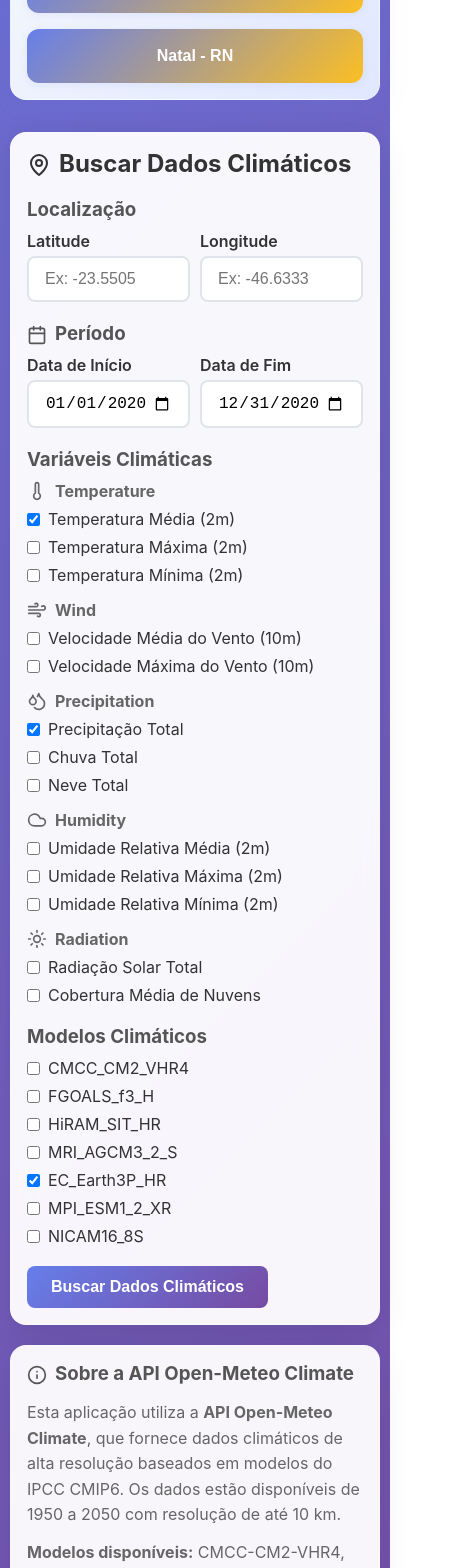
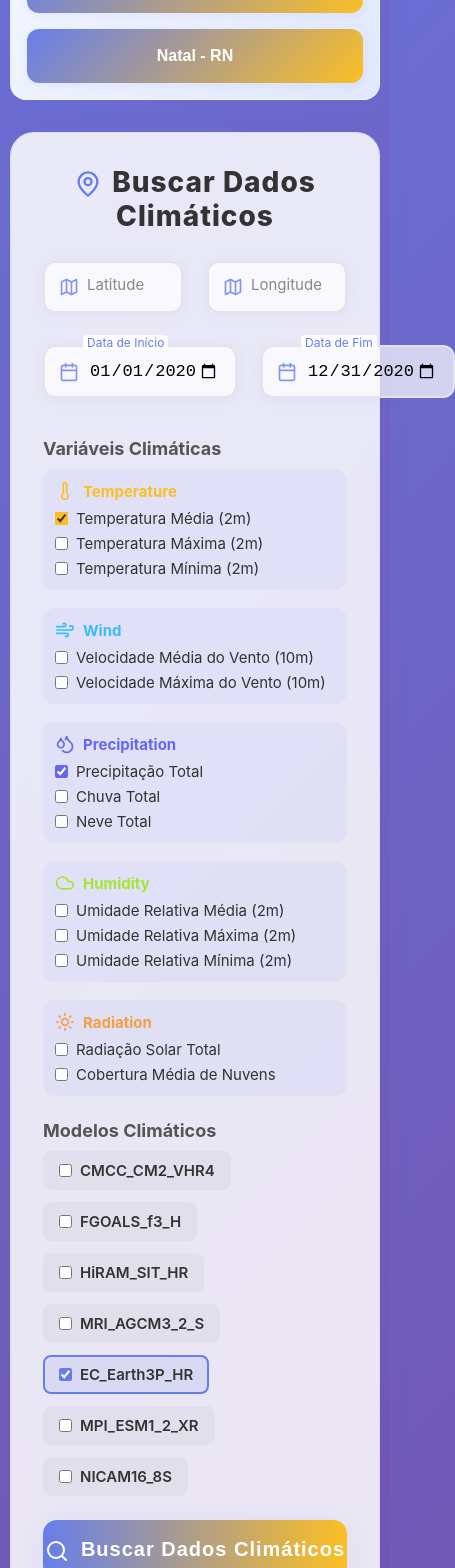
Before and after one commit to fabio-silva458/Clima-Tempo, a React (Create React App) app: page / in a window 390 px wide. Shown: the part 1380-2948 px from the top of the page, 455 px wide, since content can reach past the window. Built offline with nearby package versions, Linux system fonts and the light colour scheme.

Commit message:
Refactor ClimateForm component with enhanced styling, improved input handling, and better user experience. Introduce floating labels, icon integration, and responsive design for location and date inputs. Update variable and model selection with color coding and improved layout.

```diff
--- a/src/components/ClimateForm.js
+++ b/src/components/ClimateForm.js
@@ -1,6 +1,50 @@
 import React, { useState, useEffect, forwardRef, useImperativeHandle } from 'react';
-import { MapPin, Calendar, Thermometer, Wind, Cloud, Droplets, Sun } from 'lucide-react';
+import { MapPin, Calendar, Thermometer, Wind, Cloud, Droplets, Sun, Search, Map } from 'lucide-react';
 import { CLIMATE_VARIABLES, CLIMATE_MODELS } from '../services/climateApi';
+
+const inputGroupStyle = {
+  position: 'relative',
+  marginBottom: 24,
+};
+const iconStyle = {
+  position: 'absolute',
+  left: 16,
+  top: '50%',
+  transform: 'translateY(-50%)',
+  color: '#667eea',
+  opacity: 0.8,
+};
+const inputStyle = {
+  width: '100%',
+  padding: '14px 16px 14px 44px',
+  border: '2px solid #e1e5e9',
+  borderRadius: 12,
+  fontSize: 17,
+  background: 'rgba(255,255,255,0.7)',
+  boxShadow: '0 2px 12px rgba(102,126,234,0.07)',
+  transition: 'border-color 0.3s, box-shadow 0.3s',
+  outline: 'none',
+};
+const labelStyle = {
+  position: 'absolute',
+  left: 44,
+  top: 14,
+  fontSize: 15,
+  color: '#888',
+  background: 'transparent',
+  pointerEvents: 'none',
+  transition: 'all 0.2s',
+  zIndex: 2,
+};
+const labelFloatStyle = {
+  top: -10,
+  left: 40,
+  fontSize: 12,
+  color: '#667eea',
+  background: 'rgba(255,255,255,0.9)',
+  padding: '0 4px',
+  borderRadius: 4,
+};
 
 const ClimateForm = forwardRef(({ onSearch, loading, initialValues }, ref) => {
   const [formData, setFormData] = useState({
@@ -11,10 +55,9 @@ const ClimateForm = forwardRef(({ onSearch, loading, initialValues }, ref) => {
     variables: ['temperature_2m_mean', 'precipitation_sum'],
     models: ['EC_Earth3P_HR']
   });
-
+  const [focus, setFocus] = useState({});
   const [errors, setErrors] = useState({});
 
-  // Atualiza o formulário quando initialValues mudam
   useEffect(() => {
     if (initialValues) {
       setFormData({
@@ -25,7 +68,6 @@ const ClimateForm = forwardRef(({ onSearch, loading, initialValues }, ref) => {
     // eslint-disable-next-line
   }, [initialValues]);
 
-  // Permite que o pai atualize o formulário manualmente
   useImperativeHandle(ref, () => ({
     setFormData
   }));
@@ -36,7 +78,6 @@ const ClimateForm = forwardRef(({ onSearch, loading, initialValues }, ref) => {
       ...prev,
       [name]: value
     }));
-
     if (errors[name]) {
       setErrors(prev => ({
         ...prev,
@@ -44,6 +85,8 @@ const ClimateForm = forwardRef(({ onSearch, loading, initialValues }, ref) => {
       }));
     }
   };
+  const handleFocus = (e) => setFocus(f => ({ ...f, [e.target.name]: true }));
+  const handleBlur = (e) => setFocus(f => ({ ...f, [e.target.name]: false }));
 
   const handleVariableChange = (variable) => {
     setFormData(prev => ({
@@ -53,7 +96,6 @@ const ClimateForm = forwardRef(({ onSearch, loading, initialValues }, ref) => {
         : [...prev.variables, variable]
     }));
   };
-
   const handleModelChange = (model) => {
     setFormData(prev => ({
       ...prev,
@@ -116,128 +158,157 @@ const ClimateForm = forwardRef(({ onSearch, loading, initialValues }, ref) => {
 
   const variableCategories = {
     temperature: {
-      icon: <Thermometer size={20} />,
+      icon: <Thermometer size={20} />, color: '#fbbf24',
       variables: ['temperature_2m_mean', 'temperature_2m_max', 'temperature_2m_min']
     },
     wind: {
-      icon: <Wind size={20} />,
+      icon: <Wind size={20} />, color: '#38bdf8',
       variables: ['wind_speed_10m_mean', 'wind_speed_10m_max']
     },
     precipitation: {
-      icon: <Droplets size={20} />,
+      icon: <Droplets size={20} />, color: '#6366f1',
       variables: ['precipitation_sum', 'rain_sum', 'snowfall_sum']
     },
     humidity: {
-      icon: <Cloud size={20} />,
+      icon: <Cloud size={20} />, color: '#a3e635',
       variables: ['relative_humidity_2m_mean', 'relative_humidity_2m_max', 'relative_humidity_2m_min']
     },
     radiation: {
-      icon: <Sun size={20} />,
+      icon: <Sun size={20} />, color: '#f59e42',
       variables: ['shortwave_radiation_sum', 'cloud_cover_mean']
     }
   };
 
   return (
-    <div className="card">
-      <h2 style={{ marginBottom: '20px', color: '#333', fontSize: '24px' }}>
-        <MapPin size={24} style={{ marginRight: '8px', verticalAlign: 'middle' }} />
+    <div className="card" style={{
+      background: 'rgba(255,255,255,0.85)',
+      boxShadow: '0 8px 32px rgba(102,126,234,0.10)',
+      border: '1.5px solid rgba(102,126,234,0.10)',
+      borderRadius: 24,
+      padding: 32,
+      maxWidth: 700,
+      margin: '0 auto',
+      marginBottom: 32
+    }}>
+      <h2 style={{ marginBottom: '28px', color: '#333', fontSize: '28px', fontWeight: 800, letterSpacing: 1, textAlign: 'center' }}>
+        <MapPin size={28} style={{ marginRight: '10px', verticalAlign: 'middle', color: '#667eea' }} />
         Buscar Dados Climáticos
       </h2>
-      <form onSubmit={handleSubmit}>
-        {/* Coordenadas */}
-        <div style={{ marginBottom: '20px' }}>
-          <h3 style={{ marginBottom: '10px', color: '#555' }}>Localização</h3>
-          <div style={{ display: 'grid', gridTemplateColumns: '1fr 1fr', gap: '10px' }}>
-            <div>
-              <label style={{ display: 'block', marginBottom: '5px', fontWeight: '600' }}>
-                Latitude
-              </label>
+      <form onSubmit={handleSubmit} autoComplete="off">
+        {/* Localização */}
+        <div style={{ display: 'grid', gridTemplateColumns: '1fr 1fr', gap: 24, marginBottom: 8 }}>
+          <div style={inputGroupStyle}>
+            <Map style={iconStyle} size={20} />
             <input
               type="number"
               name="latitude"
               value={formData.latitude}
               onChange={handleInputChange}
-                placeholder="Ex: -23.5505"
+              onFocus={handleFocus}
+              onBlur={handleBlur}
+              placeholder=" "
               step="any"
-                className="input"
+              style={inputStyle}
+              autoComplete="off"
             />
+            <label
+              style={{
+                ...labelStyle,
+                ...(focus.latitude || formData.latitude ? labelFloatStyle : {})
+              }}
+            >Latitude</label>
           </div>
-            <div>
-              <label style={{ display: 'block', marginBottom: '5px', fontWeight: '600' }}>
-                Longitude
-              </label>
+          <div style={inputGroupStyle}>
+            <Map style={iconStyle} size={20} />
             <input
               type="number"
               name="longitude"
               value={formData.longitude}
               onChange={handleInputChange}
-                placeholder="Ex: -46.6333"
+              onFocus={handleFocus}
+              onBlur={handleBlur}
+              placeholder=" "
               step="any"
-                className="input"
+              style={inputStyle}
+              autoComplete="off"
             />
+            <label
+              style={{
+                ...labelStyle,
+                ...(focus.longitude || formData.longitude ? labelFloatStyle : {})
+              }}
+            >Longitude</label>
           </div>
         </div>
         {errors.coordinates && (
           <div className="error">{errors.coordinates}</div>
         )}
-        </div>
         {/* Datas */}
-        <div style={{ marginBottom: '20px' }}>
-          <h3 style={{ marginBottom: '10px', color: '#555' }}>
-            <Calendar size={20} style={{ marginRight: '8px', verticalAlign: 'middle' }} />
-            Período
-          </h3>
-          <div style={{ display: 'grid', gridTemplateColumns: '1fr 1fr', gap: '10px' }}>
-            <div>
-              <label style={{ display: 'block', marginBottom: '5px', fontWeight: '600' }}>
-                Data de Início
-              </label>
+        <div style={{ display: 'grid', gridTemplateColumns: '1fr 1fr', gap: 24, marginBottom: 8 }}>
+          <div style={inputGroupStyle}>
+            <Calendar style={iconStyle} size={20} />
             <input
               type="date"
               name="startDate"
               value={formData.startDate}
               onChange={handleInputChange}
+              onFocus={handleFocus}
+              onBlur={handleBlur}
               min="1950-01-01"
               max="2050-12-31"
-                className="input"
+              style={inputStyle}
+              autoComplete="off"
             />
+            <label
+              style={{
+                ...labelStyle,
+                ...(focus.startDate || formData.startDate ? labelFloatStyle : {})
+              }}
+            >Data de Início</label>
           </div>
-            <div>
-              <label style={{ display: 'block', marginBottom: '5px', fontWeight: '600' }}>
-                Data de Fim
-              </label>
+          <div style={inputGroupStyle}>
+            <Calendar style={iconStyle} size={20} />
             <input
               type="date"
               name="endDate"
               value={formData.endDate}
               onChange={handleInputChange}
+              onFocus={handleFocus}
+              onBlur={handleBlur}
               min="1950-01-01"
               max="2050-12-31"
-                className="input"
+              style={inputStyle}
+              autoComplete="off"
             />
+            <label
+              style={{
+                ...labelStyle,
+                ...(focus.endDate || formData.endDate ? labelFloatStyle : {})
+              }}
+            >Data de Fim</label>
           </div>
         </div>
         {errors.dates && (
           <div className="error">{errors.dates}</div>
         )}
-        </div>
         {/* Variáveis Climáticas */}
-        <div style={{ marginBottom: '20px' }}>
-          <h3 style={{ marginBottom: '10px', color: '#555' }}>Variáveis Climáticas</h3>
-          {Object.entries(variableCategories).map(([category, { icon, variables }]) => (
-            <div key={category} style={{ marginBottom: '15px' }}>
-              <h4 style={{ marginBottom: '8px', color: '#666', display: 'flex', alignItems: 'center' }}>
+        <div style={{ marginBottom: '24px', marginTop: 16 }}>
+          <h3 style={{ marginBottom: '10px', color: '#555', fontWeight: 700, fontSize: 18 }}>Variáveis Climáticas</h3>
+          <div style={{ display: 'flex', flexWrap: 'wrap', gap: 18 }}>
+            {Object.entries(variableCategories).map(([category, { icon, variables, color }]) => (
+              <div key={category} style={{ minWidth: 180, background: 'rgba(102,126,234,0.07)', borderRadius: 12, padding: 12, flex: 1 }}>
+                <h4 style={{ marginBottom: 8, color, display: 'flex', alignItems: 'center', fontWeight: 700, fontSize: 15 }}>
                   {icon}
-                <span style={{ marginLeft: '8px', textTransform: 'capitalize' }}>{category}</span>
+                  <span style={{ marginLeft: 8, textTransform: 'capitalize' }}>{category}</span>
                 </h4>
-              <div style={{ display: 'grid', gridTemplateColumns: 'repeat(auto-fit, minmax(200px, 1fr))', gap: '8px' }}>
+                <div style={{ display: 'flex', flexDirection: 'column', gap: 6 }}>
                   {variables.map(variable => (
-                  <label key={variable} style={{ display: 'flex', alignItems: 'center', cursor: 'pointer' }}>
+                    <label key={variable} style={{ display: 'flex', alignItems: 'center', cursor: 'pointer', fontSize: 15 }}>
                       <input
                         type="checkbox"
                         checked={formData.variables.includes(variable)}
                         onChange={() => handleVariableChange(variable)}
-                      style={{ marginRight: '8px' }}
+                        style={{ marginRight: 8, accentColor: color }}
                       />
                       {CLIMATE_VARIABLES[variable]}
                     </label>
@@ -245,21 +316,22 @@ const ClimateForm = forwardRef(({ onSearch, loading, initialValues }, ref) => {
                 </div>
               </div>
             ))}
+          </div>
           {errors.variables && (
             <div className="error">{errors.variables}</div>
           )}
         </div>
         {/* Modelos Climáticos */}
-        <div style={{ marginBottom: '20px' }}>
-          <h3 style={{ marginBottom: '10px', color: '#555' }}>Modelos Climáticos</h3>
-          <div style={{ display: 'grid', gridTemplateColumns: 'repeat(auto-fit, minmax(200px, 1fr))', gap: '8px' }}>
+        <div style={{ marginBottom: '24px' }}>
+          <h3 style={{ marginBottom: '10px', color: '#555', fontWeight: 700, fontSize: 18 }}>Modelos Climáticos</h3>
+          <div style={{ display: 'flex', flexWrap: 'wrap', gap: 12 }}>
             {Object.entries(CLIMATE_MODELS).map(([key, name]) => (
-              <label key={key} style={{ display: 'flex', alignItems: 'center', cursor: 'pointer' }}>
+              <label key={key} style={{ display: 'flex', alignItems: 'center', cursor: 'pointer', background: formData.models.includes(key) ? 'rgba(102,126,234,0.13)' : 'rgba(0,0,0,0.03)', borderRadius: 8, padding: '8px 14px', fontWeight: 600, fontSize: 15, border: formData.models.includes(key) ? '2px solid #667eea' : '2px solid transparent', transition: 'all 0.2s' }}>
                 <input
                   type="checkbox"
                   checked={formData.models.includes(key)}
                   onChange={() => handleModelChange(key)}
-                  style={{ marginRight: '8px' }}
+                  style={{ marginRight: 8, accentColor: '#667eea' }}
                 />
                 {name}
               </label>
@@ -269,10 +341,65 @@ const ClimateForm = forwardRef(({ onSearch, loading, initialValues }, ref) => {
             <div className="error">{errors.models}</div>
           )}
         </div>
-        <button type="submit" className="btn" disabled={loading}>
-          {loading ? 'Buscando dados...' : 'Buscar Dados Climáticos'}
+        <button
+          type="submit"
+          className="btn"
+          disabled={loading}
+          style={{
+            width: '100%',
+            padding: '18px 0',
+            fontSize: '20px',
+            fontWeight: 700,
+            borderRadius: '14px',
+            background: 'linear-gradient(90deg, #667eea 0%, #fbbf24 100%)',
+            boxShadow: '0 4px 24px rgba(102,126,234,0.10)',
+            display: 'flex',
+            alignItems: 'center',
+            justifyContent: 'center',
+            gap: '12px',
+            marginTop: '10px',
+            cursor: loading ? 'not-allowed' : 'pointer',
+            transition: 'background 0.3s, transform 0.2s',
+            letterSpacing: 1
+          }}
+        >
+          {loading ? (
+            <>
+              <span className="spinner" style={{
+                width: 24,
+                height: 24,
+                border: '3px solid #fff',
+                borderTop: '3px solid #fbbf24',
+                borderRadius: '50%',
+                display: 'inline-block',
+                animation: 'spin 1s linear infinite',
+                marginRight: 8
+              }} />
+              Buscando dados...
+            </>
+          ) : (
+            <>
+              <Search size={24} style={{ marginBottom: -3 }} />
+              Buscar Dados Climáticos
+            </>
+          )}
         </button>
       </form>
+      <style>{`
+        .btn:hover:not(:disabled) {
+          background: linear-gradient(90deg, #fbbf24 0%, #667eea 100%);
+          transform: translateY(-2px) scale(1.03);
+          box-shadow: 0 8px 32px rgba(102,126,234,0.18);
+        }
+        input:focus {
+          border-color: #667eea !important;
+          box-shadow: 0 0 0 2px #667eea22;
+        }
+        @keyframes spin {
+          0% { transform: rotate(0deg); }
+          100% { transform: rotate(360deg); }
+        }
+      `}</style>
     </div>
   );
 });
```
Lines whose indentation alone changed are shown as unchanged.
